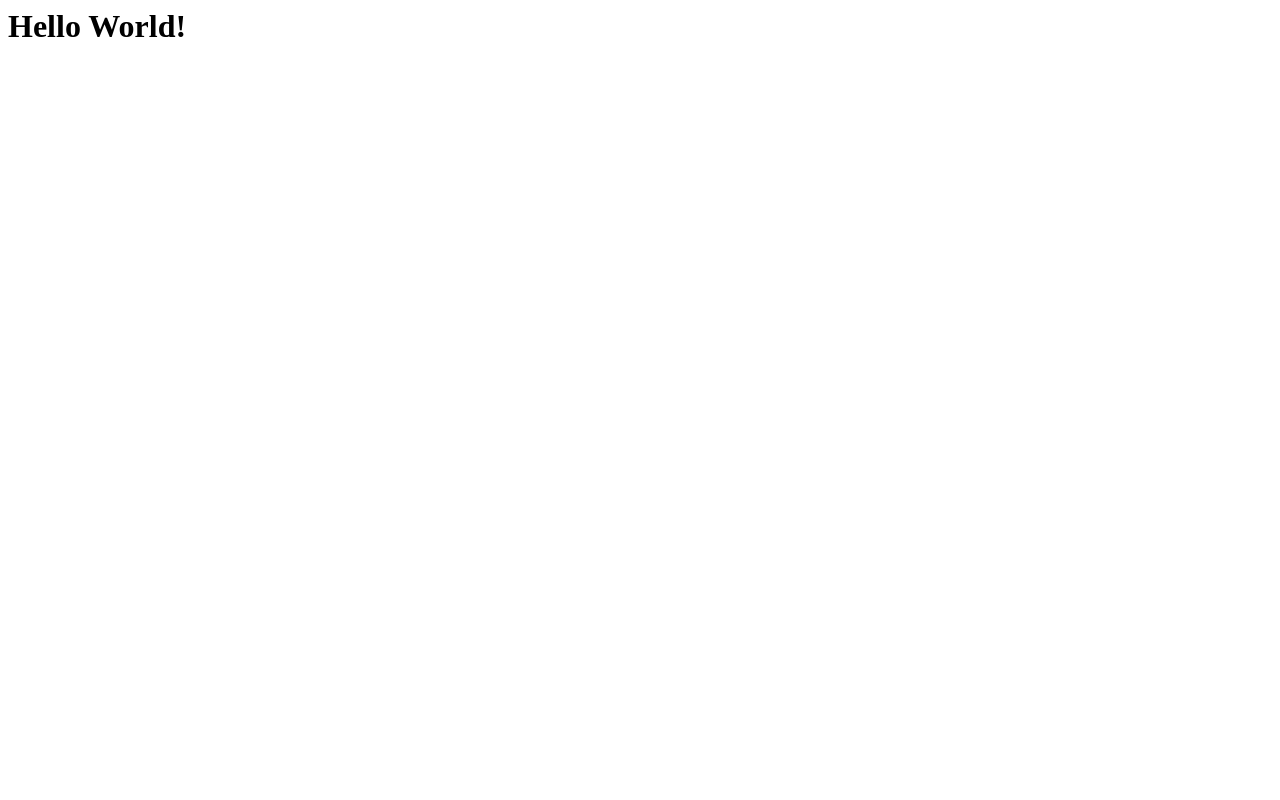
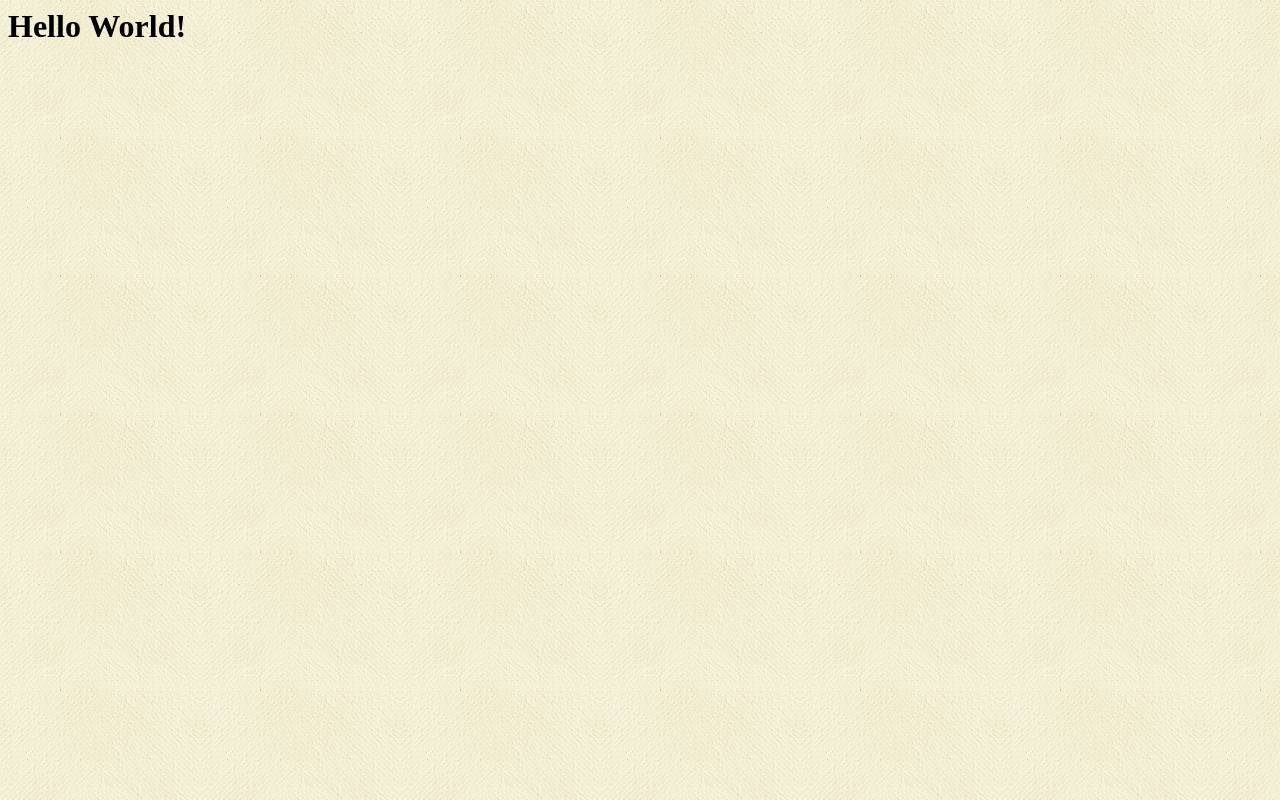
Before and after one commit to Sorias05/Sorias05.github.io, a plain HTML site: page index.html in a window 1280 px wide. Drawn offline with Linux system fonts and the light colour scheme.

Commit message:
03 - Added background

```diff
--- a/index.html
+++ b/index.html
@@ -3,7 +3,7 @@
         <meta charset = "utf-8">
         <title>Sorias's Site</title>
     </head>
-    <body>
+    <body background = "bg.jpg">
         <h1>Hello World!</h1>
     </body>
 </html>
```
Also changed, not shown: bg.jpg (added).
